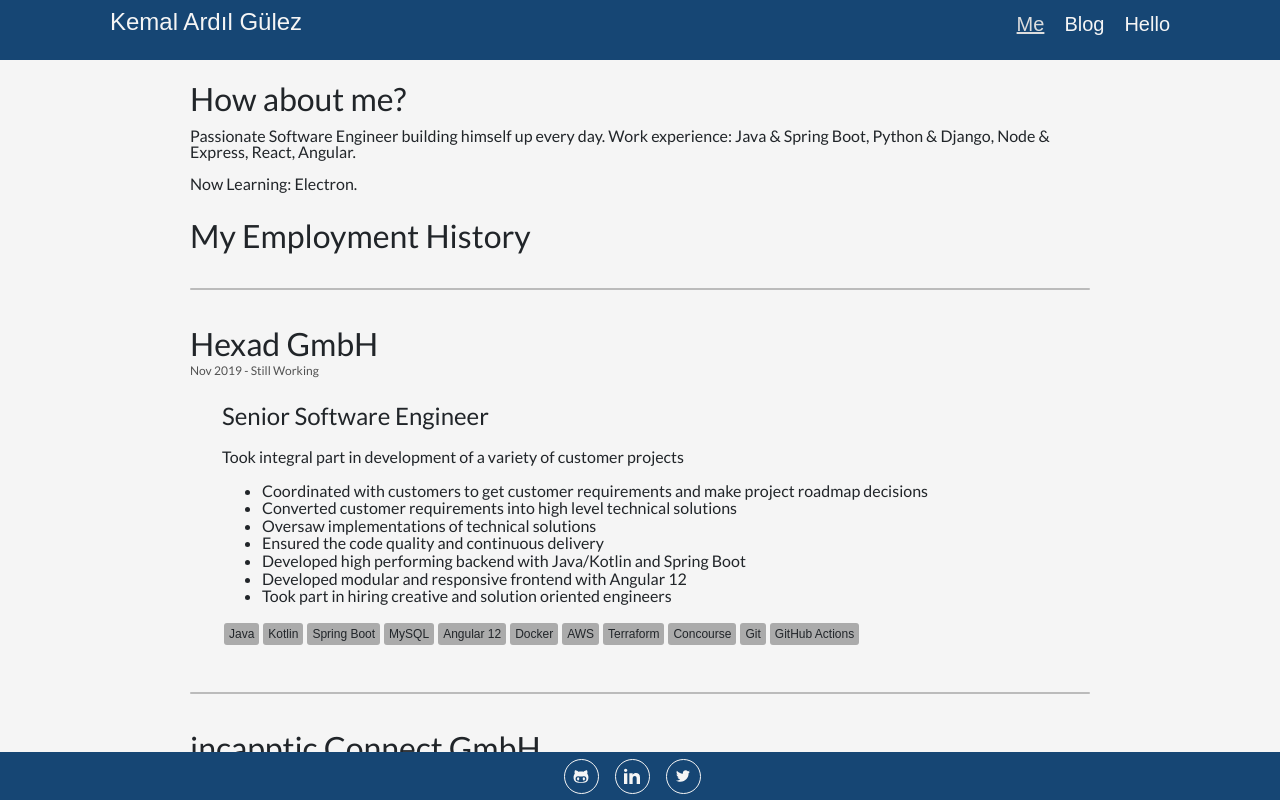
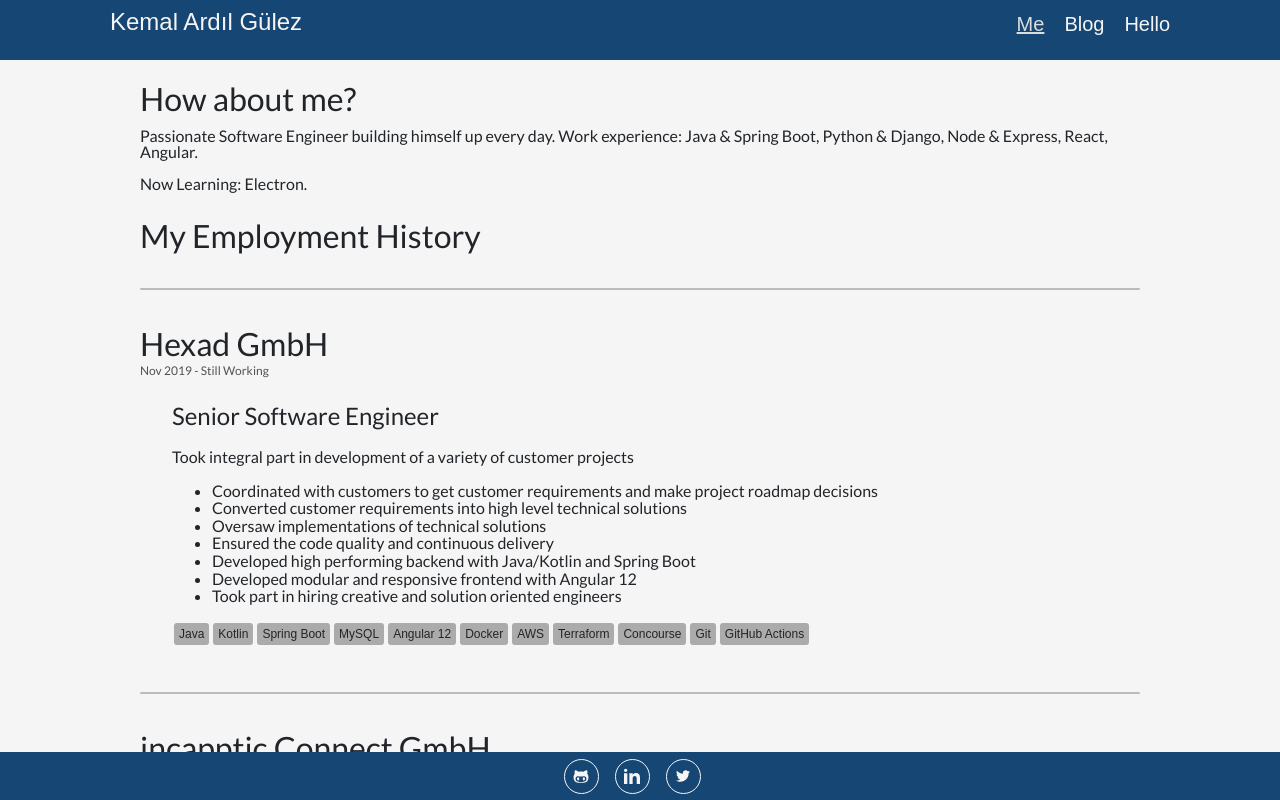
Before and after one commit to ardilgulez/website, a Next.js app: page / in a window 1280 px wide. Shown: the top 800 px of the page. Built offline with nearby package versions, Linux system fonts and the light colour scheme; a web font is replaced by a local one.

Commit message:
Modified padding

```diff
--- a/components/layout/layout.module.scss
+++ b/components/layout/layout.module.scss
@@ -7,6 +7,6 @@
 
 .pageContainer {
 	margin: 5rem auto;
-	padding: 0 90px;
+	padding: 0 $content_padding;
 	max-width: $page_width;
 }
--- a/components/postcard/postcard.module.scss
+++ b/components/postcard/postcard.module.scss
@@ -2,6 +2,7 @@
     border: 1px solid #aaaaaa;
     border-radius: 0 0 5px 5px;
     padding: 0;
+    margin-bottom: 50px;
 }
 
 .cardClickable {
--- a/styles/vars.scss
+++ b/styles/vars.scss
@@ -17,4 +17,4 @@
 
 // PAGE WIDTH
 $page_width: 1080px;
-$content_width: 700px;
+$content_padding: 40px;
```
